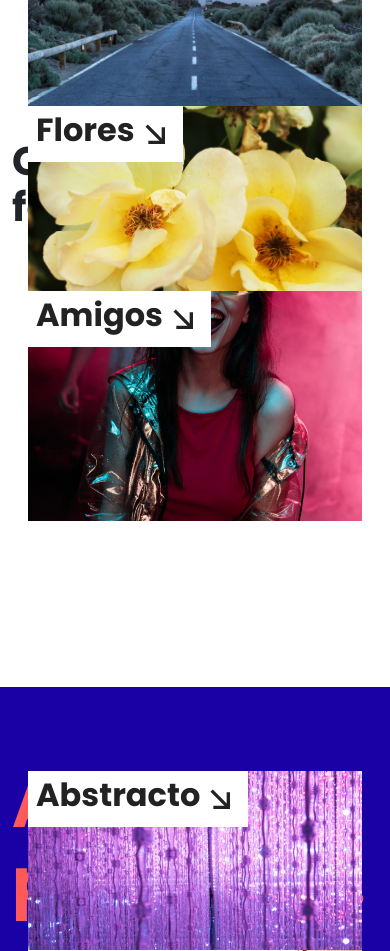
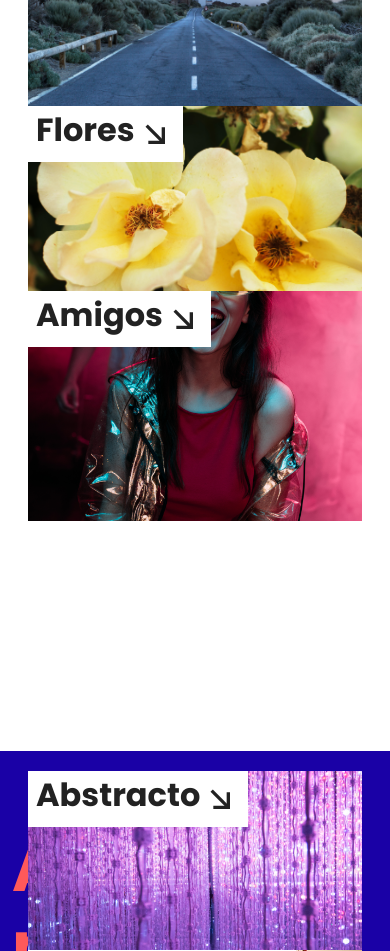
Before and after one commit to Geniorama/aloha-frontend, a Next.js app: page /categoria/fotos in a window 390 px wide. Shown: the part 1440-2391 px from the top of the page. Built offline with nearby package versions, Linux system fonts and the light colour scheme.

Commit message:
style(Category.module): add section style

```diff
--- a/src/styles/Category.module.css
+++ b/src/styles/Category.module.css
@@ -1,12 +1,30 @@
+.Section {
+  padding: 4rem 0;
+}
+
 .Grid{
-    height: 100vh;
+  height: 100vh;
 }
 
 .Grid .Column{
-    height: 100%;
+  height: 100%;
 }
 
 .Item{
-    height: calc(100% / 3);
-    margin-bottom: 1em;
+  height: calc(100% / 3);
+  margin-bottom: 1em;
 }
+
+/* Medium devices (tablets, less than 992px) */
+@media (max-width: 991.98px) {
+	.Section {
+    padding: 3rem 0;
+  }
+}
+
+/* X-Small devices (portrait phones, less than 576px) */
+@media (max-width: 575.98px) {
+	.Section {
+    padding: 2rem 1rem;
+  }
+}
```
